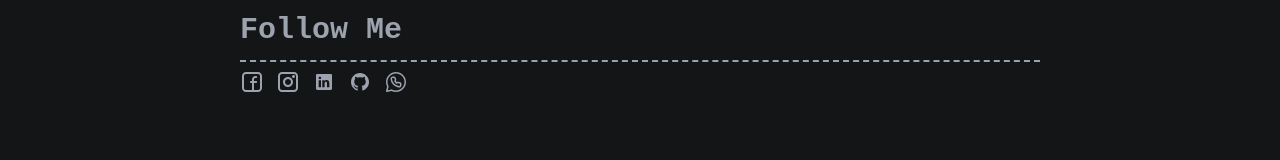
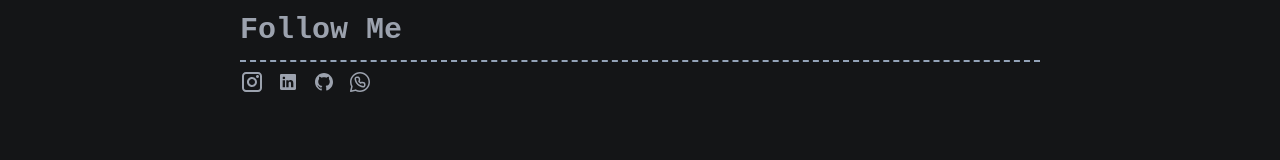
Before and after one commit to Rezero0000000/Me, a React (Vite) app: page /contact in a window 1280 px wide. Shown: the part 643-803 px from the top of the page. Built offline with nearby package versions, Linux system fonts and the light colour scheme; a web font is replaced by a local one.

Commit message:
Update Contact.jsx

```diff
--- a/src/components/page/Contact.jsx
+++ b/src/components/page/Contact.jsx
@@ -31,11 +31,10 @@ const Contact = () => {
     }
 
     let contacts = [
-        {id: 0, name:"Facebook", url:"https://web.facebook.com/profile.php?id=100057378866749", icons:"facebookLight"},
-        {id: 1, name:"Instagram", url:"https://intagram.com/rekun.dev", icons:"instagramLight"},
-        {id: 2, name:"Linkedin", url:"https://www.linkedin.com/in/muhammad-raihan-alifiandra-380509271/", icons:"linkedinLight"},
-        {id: 3, name:"Github", url:"https://github.com/Rekun-dev", icons:"githubLight"},
-        {id: 4, name:"Whatsapp", url:"Wa.me/+6287741174222", icons:"whatsAppLight"},
+        {id: 0, name:"Instagram", url:"https://instagram.com/rekun.dev", icons:"instagramLight"},
+        {id: 1, name:"Linkedin", url:"https://www.linkedin.com/in/muhammad-raihan-alifiandra-380509271/", icons:"linkedinLight"},
+        {id: 2, name:"Github", url:"https://github.com/Rekun-dev", icons:"githubLight"},
+        {id: 3, name:"Whatsapp", url:"Wa.me/+6287741174222", icons:"whatsAppLight"},
     ];
 
     return (
```
